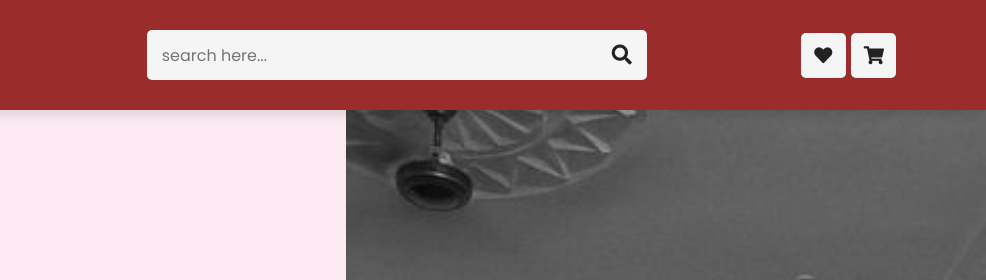
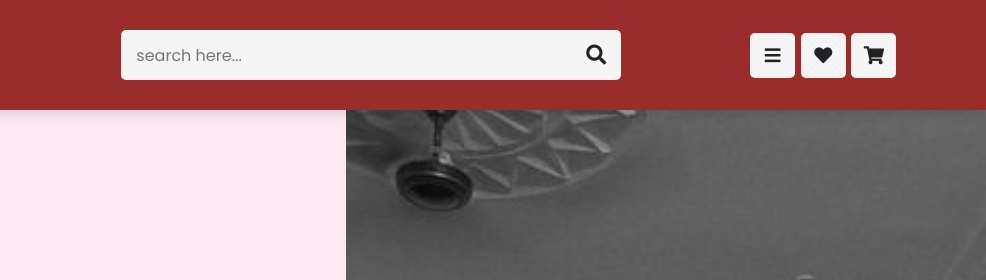
Before and after one commit to tashujain23/ishika., a plain HTML site: page index.html in a window 1280 px wide. Shown: the top 280 px of the page, 294-1280 px from the left. Drawn offline with nearby package versions, Linux system fonts and the light colour scheme; some packages are replaced by stand-ins of ours; a script that the page names is missing.

Commit message:
Update index.html

```diff
--- a/index.html
+++ b/index.html
@@ -31,7 +31,7 @@
     </form>
 
     <div class="icons">
-        <!-- <div id="menu-btn" class="fas fa-bars"></div> -->
+        <div id="menu-btn" class="fas fa-bars"></div>
         <div id="search-btn" class="fas fa-search"></div>
         <a href="#" class="fas fa-heart"></a>
         <a href="#" class="fas fa-shopping-cart"></a>
```
